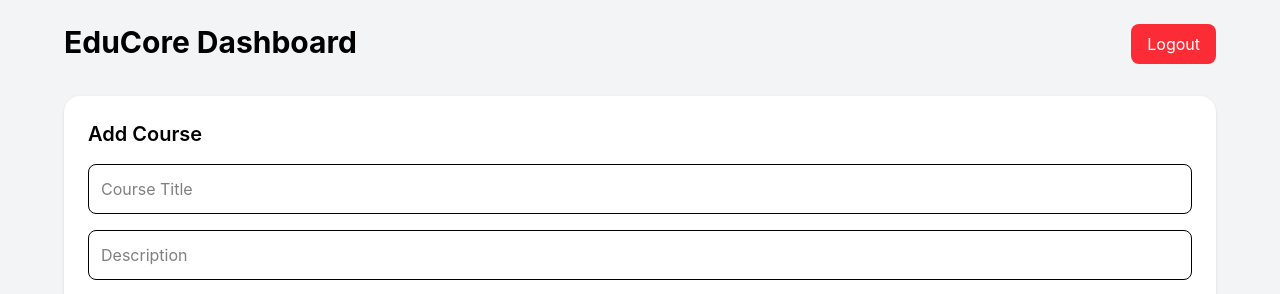
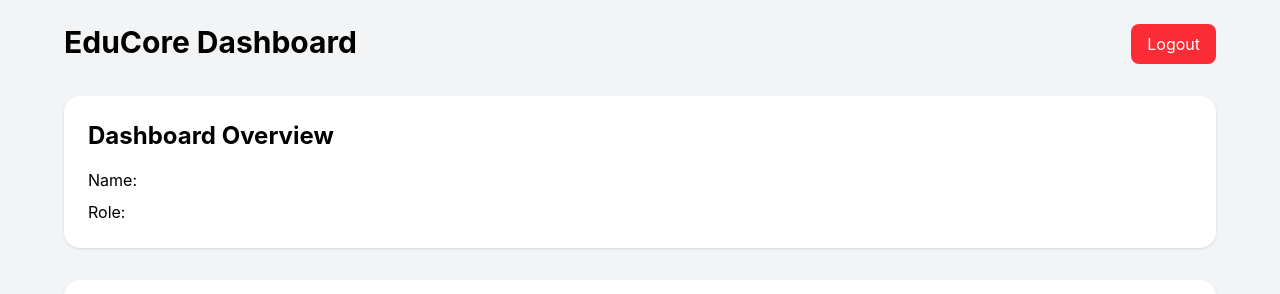
Before and after one commit to MSabriBoy/prodesk-capstone-EduCore, a React (Vite) app in the folder client/: page /dashboard in a window 1280 px wide. Shown: the top 294 px of the page. Built offline with nearby package versions, Linux system fonts and the light colour scheme; no server answers; sample sign-in values are in the browser's storage.

Commit message:
Updated the dashboard ui

```diff
--- a/client/src/pages/Dashboard.jsx
+++ b/client/src/pages/Dashboard.jsx
@@ -7,6 +7,8 @@ import API from "../api";
 function Dashboard() {
 
   const navigate = useNavigate();
+
+  const [dashboardData, setDashboardData] = useState(null);
 
   const [courses, setCourses] = useState([]);
 
@@ -28,9 +30,31 @@ function Dashboard() {
       return;
     }
 
+    fetchDashboard();
+
     fetchCourses();
 
   }, []);
+
+
+
+  // DASHBOARD DATA
+  const fetchDashboard = async () => {
+
+    try {
+
+      const response = await API.get("/api/dashboard");
+
+      setDashboardData(response.data);
+
+    } catch (error) {
+
+      console.log(error);
+
+    }
+
+  };
+
 
 
   // GET COURSES
@@ -51,7 +75,8 @@ function Dashboard() {
   };
 
 
-  // CREATE OR UPDATE
+
+  // CREATE OR UPDATE COURSE
   const handleSubmit = async () => {
 
     try {
@@ -98,7 +123,8 @@ function Dashboard() {
   };
 
 
-  // DELETE
+
+  // DELETE COURSE
   const handleDelete = async (id) => {
 
     const confirmDelete = window.confirm(
@@ -128,7 +154,8 @@ function Dashboard() {
   };
 
 
-  // EDIT
+
+  // EDIT COURSE
   const handleEdit = (course) => {
 
     setTitle(course.title);
@@ -142,6 +169,7 @@ function Dashboard() {
   };
 
 
+
   // LOGOUT
   const handleLogout = () => {
 
@@ -152,11 +180,14 @@ function Dashboard() {
   };
 
 
+
   return (
     <div className="min-h-screen bg-gray-100 p-6">
 
       <div className="max-w-6xl mx-auto">
 
+
+        {/* HEADER */}
         <div className="flex justify-between mb-8">
 
           <h1 className="text-3xl font-bold">
@@ -173,7 +204,27 @@ function Dashboard() {
         </div>
 
 
-        {/* FORM */}
+
+        {/* USER DASHBOARD */}
+        <div className="bg-white p-6 rounded-2xl shadow mb-8">
+
+          <h2 className="text-2xl font-bold mb-4">
+            Dashboard Overview
+          </h2>
+
+          <p className="mb-2">
+            Name: {dashboardData?.name}
+          </p>
+
+          <p>
+            Role: {dashboardData?.role}
+          </p>
+
+        </div>
+
+
+
+        {/* COURSE FORM */}
         <div className="bg-white p-6 rounded-2xl shadow mb-8">
 
           <h2 className="text-xl font-semibold mb-4">
@@ -224,6 +275,7 @@ function Dashboard() {
           </button>
 
         </div>
+
 
 
         {/* COURSE LIST */}
```
